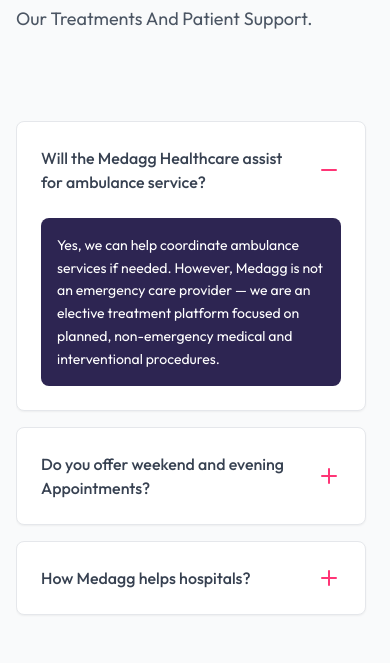
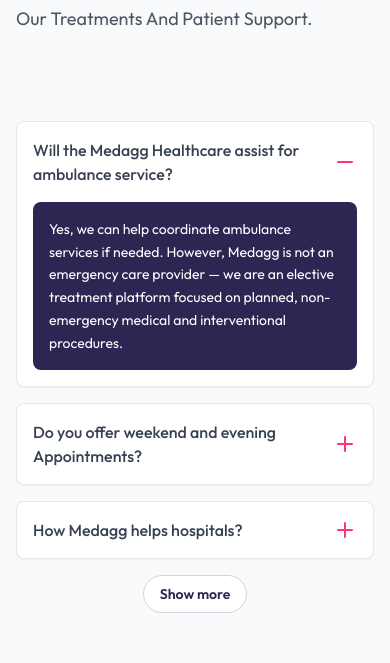
Before and after one commit to dev1medagghealthcare2025/new-medagg-website-, a React (Vite) app: page /cto in a window 390 px wide. Shown: the part 11083-11746 px from the top of the page. Built offline with nearby package versions, Linux system fonts and the light colour scheme.

Commit message:
home_banner_map_size

```diff
--- a/src/components/home/FAQ_Home.jsx
+++ b/src/components/home/FAQ_Home.jsx
@@ -54,6 +54,7 @@
   const [faqs, setFaqs] = useState(faqData);
   const [question, setQuestion] = useState('');
   const [showFullLongAnswer, setShowFullLongAnswer] = useState(false); // only for id: 8
+  const [showMoreMobile, setShowMoreMobile] = useState(false); // mobile: show more/less
 
   const toggleFAQ = (id) => {
     setFaqs(faqs.map(faq =>
@@ -96,8 +97,83 @@
             </div>
           </div>
 
-          {/* Right side - FAQ Accordion */}
-          <div className="flex flex-col">
+          {/* Right side - FAQ Accordion (Mobile) */}
+          <div className="flex flex-col md:hidden">
+            <div className="space-y-4">
+              {(showMoreMobile ? faqs : faqs.slice(0, 3)).map((faq) => (
+                <div
+                  key={faq.id}
+                  className="bg-white rounded-lg border border-gray-200 overflow-hidden shadow-sm"
+                >
+                  {/* Question header using flexbox */}
+                  <button
+                    onClick={() => toggleFAQ(faq.id)}
+                    className="w-full flex items-center justify-between p-4 text-left hover:bg-gray-50 transition-colors duration-200"
+                  >
+                    <span className="text-gray-700 font-medium pr-4">
+                      {faq.question}
+                    </span>
+                    <div className="flex-shrink-0">
+                      {faq.isOpen ? (
+                        <Minus className="w-6 h-6 text-[#ff3576]" />
+                      ) : (
+                        <Plus className="w-6 h-6 text-[#ff3576]" />
+                      )}
+                    </div>
+                  </button>
+
+                  {/* Answer section with smooth transition */}
+                  {faq.isOpen && (
+                    <div className="px-4 pb-4">
+                      <div className="bg-[#2d2552] p-4 rounded-lg">
+                        {faq.id === 8 ? (
+                          <>
+                            <p
+                              className="leading-relaxed text-white"
+                              style={
+                                showFullLongAnswer
+                                  ? {}
+                                  : {
+                                      display: '-webkit-box',
+                                      WebkitLineClamp: 3,
+                                      WebkitBoxOrient: 'vertical',
+                                      overflow: 'hidden',
+                                    }
+                              }
+                            >
+                              {faq.answer}
+                            </p>
+                            <button
+                              type="button"
+                              onClick={() => setShowFullLongAnswer((v) => !v)}
+                              className="mt-3 text-sm font-medium text-[#ff3576] hover:underline"
+                            >
+                              {showFullLongAnswer ? 'Less' : 'More'}
+                            </button>
+                          </>
+                        ) : (
+                          <p className="leading-relaxed text-white">{faq.answer}</p>
+                        )}
+                      </div>
+                    </div>
+                  )}
+                </div>
+              ))}
+            </div>
+            {/* Show more/less button */}
+            <div className="flex justify-center mt-4">
+              <button
+                type="button"
+                onClick={() => setShowMoreMobile((v) => !v)}
+                className="px-4 py-2 text-sm font-semibold text-[#2d2552] border border-gray-300 rounded-full bg-white hover:bg-gray-50"
+              >
+                {showMoreMobile ? 'Show less' : 'Show more'}
+              </button>
+            </div>
+          </div>
+
+          {/* Right side - FAQ Accordion (Desktop unchanged) */}
+          <div className="hidden md:flex md:flex-col">
             <div className="space-y-4 max-h-[500px] overflow-y-auto pr-2 scrollbar-thin scrollbar-thumb-gray-400 scrollbar-track-gray-200">
               {faqs.map((faq) => (
                 <div
--- a/src/components/home/HeroSection.jsx
+++ b/src/components/home/HeroSection.jsx
@@ -18,11 +18,11 @@
     <div className='absolute inset-0 bg-gradient-to-br from-[#1a1446] via-[#2d2552] to-[#e1006a] opacity-90 z-0' />
 
     {/* Doctor Image - Hidden on mobile, visible from md screens up */}
-    <div className='block md:absolute md:right-0 lg:right-0 md:translate-x-1 lg:translate-x-2 2xl:translate-x-3 bottom-0 z-10 w-full md:w-[480px] lg:w-[600px] xl:w-[700px] 2xl:w-[800px] md:max-h-[85vh] mt-8 md:mt-0'>
+    <div className='block md:absolute md:right-0 lg:right-0 md:translate-x-1 lg:translate-x-2 2xl:translate-x-3 bottom-0 z-10 w-full md:w-[450px] lg:w-[550px] xl:w-[650px] 2xl:w-[800px] md:max-h-[85vh] mt-8 md:mt-0'>
       <img
         src='/main_home_new.png'
         alt='Doctor'
-        className='w-3/4 sm:w-1/2 md:w-full h-auto md:h-full object-contain mx-auto'
+        className='w-1/2 sm:w-2/5 md:w-full h-auto md:h-full object-contain mx-auto'
       />
 
     </div>
--- a/src/components/home/Hero_crossel_map.jsx
+++ b/src/components/home/Hero_crossel_map.jsx
@@ -34,7 +34,7 @@
                     <img
             src="/Home_map_new_one.png"
             alt="Medagg locations across India"
-            className="w-full max-w-none h-auto object-contain origin-center md:max-h-[80vh] scale-[1.45]"
+            className="w-full max-w-none h-auto object-contain origin-center md:max-h-[80vh] scale-[1.31]"
           />
                                         <div className="absolute bottom-[20%] md:bottom-[25%] left-1/2 -translate-x-1/2 w-auto whitespace-nowrap">
 
--- a/src/components/home/whymedagg.jsx
+++ b/src/components/home/whymedagg.jsx
@@ -101,11 +101,11 @@
               className={`w-16 h-16 flex items-center justify-center rounded-full mb-4 border-2 ${
                 f.highlight
                   ? 'border-white bg-white/10'
-                  : 'border-[#ff3576] bg-[#ff3576]/10 group-hover:border-white group-hover:bg-white/10'
+                  : 'border-[#ff3576] bg-[#ff3576]/20 ring-1 ring-[#ff3576]/30 group-hover:border-white group-hover:bg-white/10 group-hover:ring-white/20'
               }`}
             >
               {f.img ? (
-                <img src={f.img} alt={f.title} className='w-10 h-10 object-contain' />
+                <img src={f.img} alt={f.title} className='w-12 h-12 object-contain drop-shadow-md opacity-95' />
               ) : f.svg}
             </div>
             <h3 className='font-bold text-lg mb-2 group-hover:text-white'>{f.title}</h3>
```
